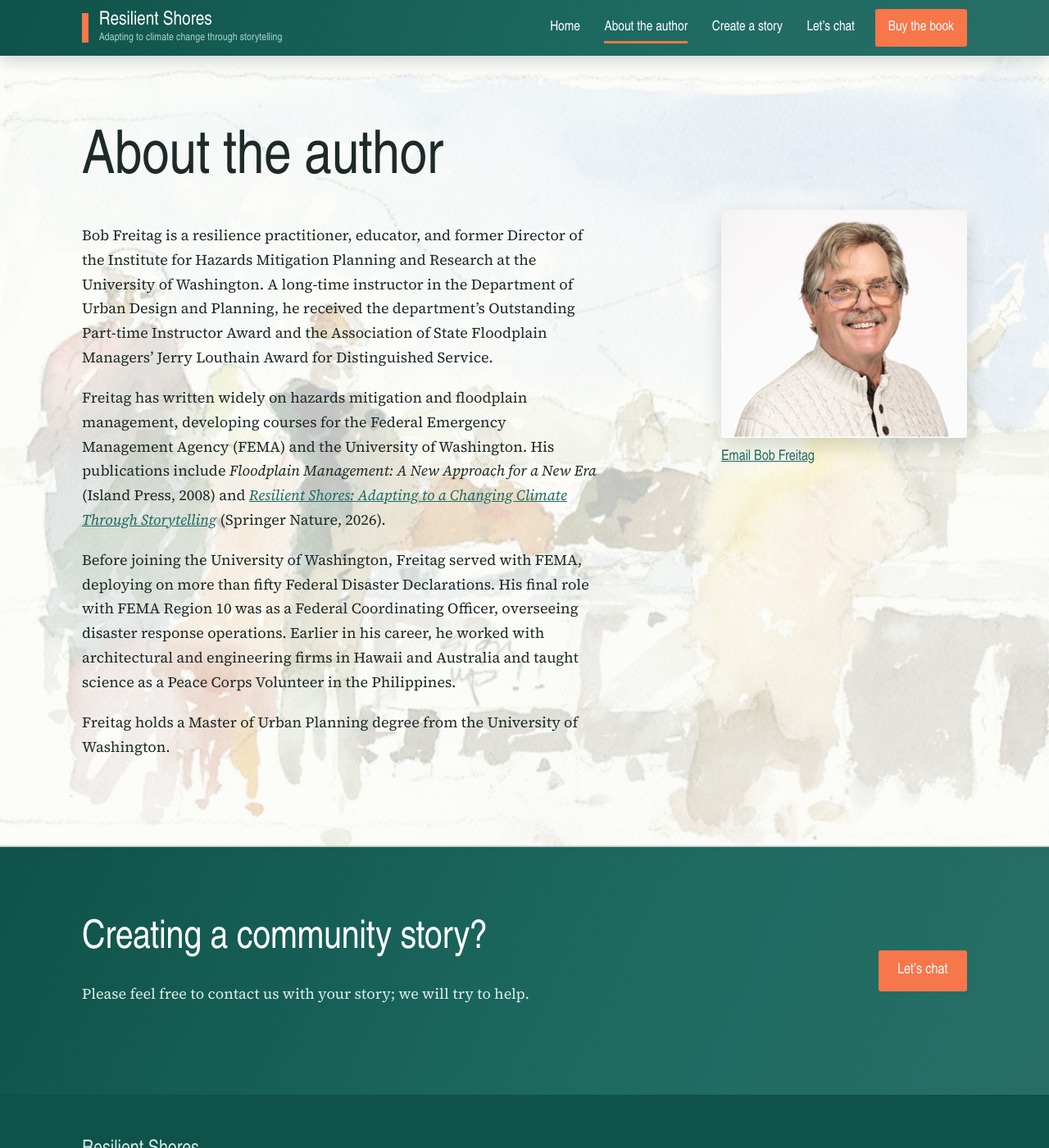
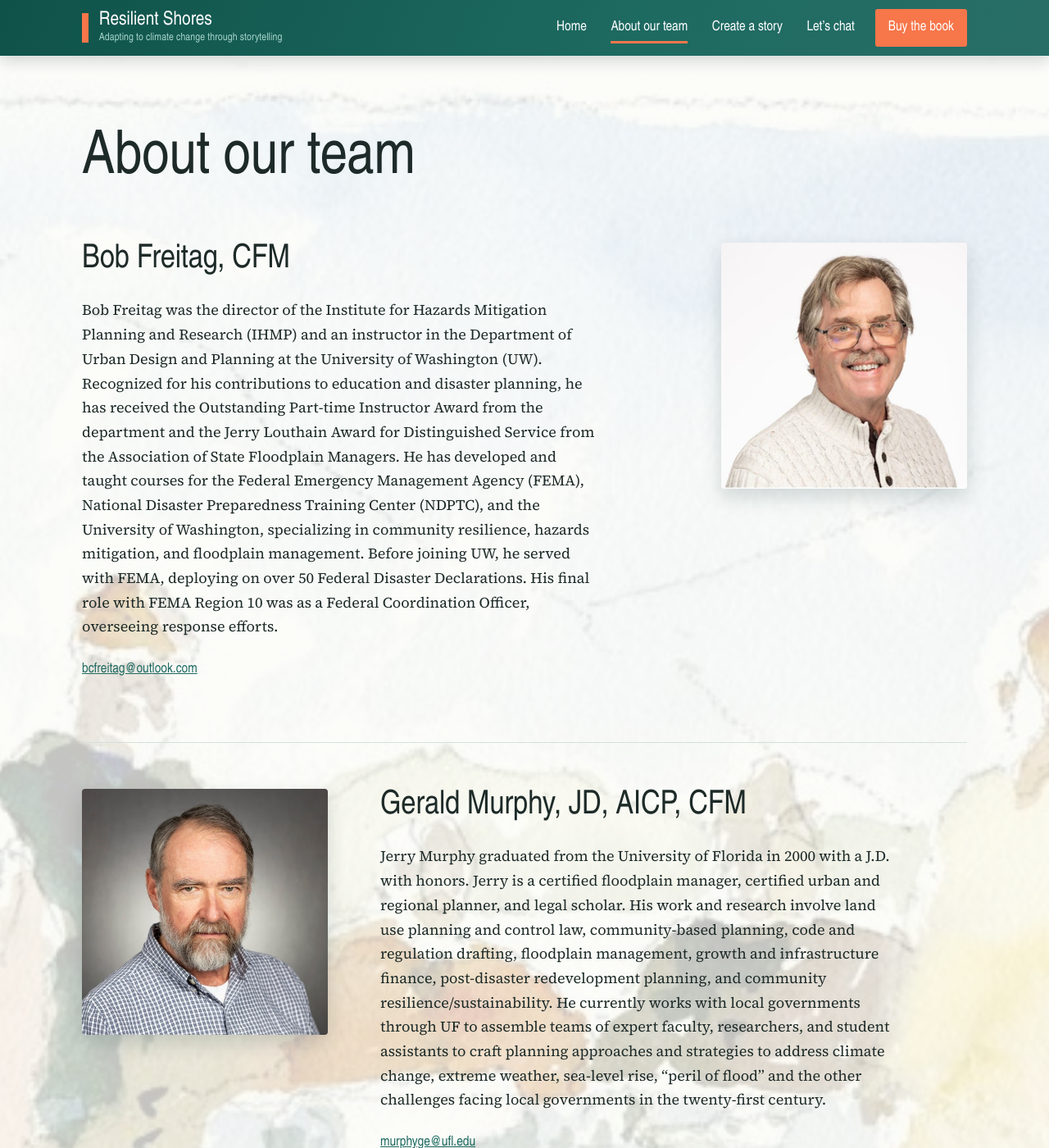
Before and after one commit to georgefreitag/resilient-shores, a Jekyll site: the page built from about/index.html, in a window 1280 px wide and 1400 px high. Shown: the whole window at 82% size. Built offline with Jekyll 4.4.1, drawn with Linux system fonts in a browser that asks for light colours; some web fonts are replaced; some of the changed text lies outside the part shown.

Commit message:
adding about our team, 3 bios

```diff
--- a/_data/navigation.yml
+++ b/_data/navigation.yml
@@ -1,7 +1,7 @@
 # Main navigation (header and footer). Add, remove, or reorder links here.
 - title: Home
   url: /
-- title: About the author
+- title: About our team
   url: /about/
 - title: Create a story
   url: /create-a-story/
--- /dev/null
+++ b/_data/team.yml
@@ -0,0 +1,59 @@
+# Team members on the About our team page, in display order.
+# Photos alternate sides automatically (1st right, 2nd left, 3rd right...).
+# Photos live in assets/images/team/ and display as squares.
+
+- id: bob-freitag
+  name: Bob Freitag
+  credentials: CFM
+  email: bcfreitag@outlook.com
+  photo: /assets/images/team/bob-freitag.jpg
+  width: 600
+  height: 555
+  alt: Portrait of Bob Freitag, smiling, wearing glasses and a cream cable-knit sweater
+  bio:
+    - >-
+      Bob Freitag was the director of the Institute for Hazards Mitigation Planning and Research (IHMP)
+      and an instructor in the Department of Urban Design and Planning at the University of Washington (UW).
+      Recognized for his contributions to education and disaster planning, he has received the Outstanding
+      Part-time Instructor Award from the department and the Jerry Louthain Award for Distinguished Service
+      from the Association of State Floodplain Managers. He has developed and taught courses for the Federal
+      Emergency Management Agency (FEMA), National Disaster Preparedness Training Center (NDPTC), and the
+      University of Washington, specializing in community resilience, hazards mitigation, and floodplain
+      management. Before joining UW, he served with FEMA, deploying on over 50 Federal Disaster Declarations.
+      His final role with FEMA Region 10 was as a Federal Coordination Officer, overseeing response efforts.
+
+- id: gerald-murphy
+  name: Gerald Murphy
+  credentials: JD, AICP, CFM
+  email: murphyge@ufl.edu
+  photo: /assets/images/team/gerald-murphy.jpg
+  width: 600
+  height: 599
+  alt: Portrait of Gerald Murphy, with gray hair and a beard, wearing a blue checked shirt
+  bio:
+    - >-
+      Jerry Murphy graduated from the University of Florida in 2000 with a J.D. with honors. Jerry is a
+      certified floodplain manager, certified urban and regional planner, and legal scholar. His work and
+      research involve land use planning and control law, community-based planning, code and regulation
+      drafting, floodplain management, growth and infrastructure finance, post-disaster redevelopment
+      planning, and community resilience/sustainability. He currently works with local governments through
+      UF to assemble teams of expert faculty, researchers, and student assistants to craft planning
+      approaches and strategies to address climate change, extreme weather, sea-level rise, “peril of flood”
+      and the other challenges facing local governments in the twenty-first century.
+
+- id: jeana-gomez
+  name: Jeana Gomez
+  credentials: CFM
+  email: wiserjc@gmail.com
+  photo: /assets/images/team/jeana-gomez.jpg
+  width: 600
+  height: 600
+  alt: Black-and-white portrait of Jeana Gomez, smiling, wearing round glasses
+  bio:
+    - >-
+      Currently, Jeana Gomez serves as Director of Resilience & Adaptation for the Center for Planning
+      Excellence (CPEX) in Louisiana. She has spent more than 15 years working at the intersection of climate
+      resilience, cultural identity, and community well-being. Her work has included collaborations with local
+      governments, nonprofits, community coalitions, and FEMA across the United States, including coastal
+      Louisiana, Miami, and the Pacific Northwest. She is trained in Applied Strategic Foresight and
+      specializes in climate resilience, adaptation, coalition building, and cultural preservation.
--- a/about/index.html
+++ b/about/index.html
@@ -1,22 +1,27 @@
 ---
-title: "About the author, Bob Freitag"
-description: "Bob Freitag is a resilience practitioner, educator, and former FEMA Federal Coordinating Officer, and the author of Resilient Shores."
+title: "About our team"
+description: "Meet the Resilient Shores team: Bob Freitag, Gerald Murphy, and Jeana Gomez, specialists in floodplain management, community planning, and climate resilience."
 permalink: /about/
 ---
   <section class="wash">
-    <div class="wrap two-col">
-      <div class="prose">
-        <h1>About the author</h1>
-        <p>Bob Freitag is a resilience practitioner, educator, and former Director of the Institute for Hazards Mitigation Planning and Research at the University of Washington. A long-time instructor in the Department of Urban Design and Planning, he received the department’s Outstanding Part-time Instructor Award and the Association of State Floodplain Managers’ Jerry Louthain Award for Distinguished Service.</p>
-        <p>Freitag has written widely on hazards mitigation and floodplain management, developing courses for the Federal Emergency Management Agency (FEMA) and the University of Washington. His publications include <i>Floodplain Management: A New Approach for a New Era</i> (Island Press, 2008) and <a href="{{ site.springer_url }}" target="_blank" rel="noopener"><i>Resilient Shores: Adapting to a Changing Climate Through Storytelling</i></a> (Springer Nature, 2026).</p>
-        <p>Before joining the University of Washington, Freitag served with FEMA, deploying on more than fifty Federal Disaster Declarations. His final role with FEMA Region 10 was as a Federal Coordinating Officer, overseeing disaster response operations. Earlier in his career, he worked with architectural and engineering firms in Hawaii and Australia and taught science as a Peace Corps Volunteer in the Philippines.</p>
-        <p>Freitag holds a Master of Urban Planning degree from the University of Washington.</p>
+    <div class="wrap">
+      <h1>About our team</h1>
+      <div class="team">
+        {%- for person in site.data.team %}
+        {%- assign side = forloop.index | modulo: 2 %}
+        <article class="member{% if side == 0 %} flip{% endif %}" id="{{ person.id }}">
+          <div class="member-text prose">
+            <h2>{{ person.name }}{% if person.credentials %}, {{ person.credentials }}{% endif %}</h2>
+            {%- for para in person.bio %}
+            <p>{{ para }}</p>
+            {%- endfor %}
+            <p class="member-email"><a href="mailto:{{ person.email }}">{{ person.email }}</a></p>
+          </div>
+          <figure class="member-photo">
+            <img src="{{ person.photo | relative_url }}" width="{{ person.width }}" height="{{ person.height }}" alt="{{ person.alt }}" loading="lazy">
+          </figure>
+        </article>
+        {%- endfor %}
       </div>
-      <aside class="sticky-aside">
-        <figure>
-          <img class="portrait-img" src="{{ '/assets/images/author/bob-freitag.jpg' | relative_url }}" width="600" height="555" alt="Portrait of Bob Freitag, smiling, wearing glasses and a cream cable-knit sweater">
-          <figcaption><a href="mailto:{{ site.author_email }}">Email Bob Freitag</a></figcaption>
-        </figure>
-      </aside>
     </div>
   </section>
--- a/assets/css/main.css
+++ b/assets/css/main.css
@@ -240,6 +240,20 @@ legend{font-family:var(--display);font-size:1.05rem;font-weight:500;margin-botto
 .ws-scale{position:relative;margin-top:1rem}
 .ws-scale > .worksheet{width:1040px;max-width:none;padding:2.5rem;transform-origin:0 0}
 
+/* About our team */
+.team{margin-top:1rem}
+.member{display:grid;grid-template-columns:minmax(0,1fr) 300px;gap:clamp(2rem,5vw,4.5rem);align-items:start;padding:clamp(2.5rem,5vw,3.5rem) 0;border-top:1px solid var(--line)}
+.member:first-child{border-top:0;padding-top:1.5rem}
+.member.flip{grid-template-columns:300px minmax(0,1fr)}
+.member.flip .member-photo{order:-1}
+.member h2{font-size:clamp(1.9rem,3.4vw,2.5rem);margin-bottom:.6em}
+.member-email{font-family:var(--display);font-size:1.05rem;margin-top:1.5rem}
+.member-photo img{width:100%;aspect-ratio:1;object-fit:cover;object-position:50% 25%;border-radius:4px;box-shadow:0 10px 24px rgba(8,40,36,.16)}
+@media (max-width:860px){
+  .member,.member.flip{grid-template-columns:1fr;gap:1.5rem}
+  .member .member-photo,.member.flip .member-photo{order:-1;max-width:240px}
+}
+
 /* Footer */
 footer{background:var(--cove);color:#d5ebe6;padding:3rem 0 2.5rem;font-family:var(--display)}
 footer .wrap{display:grid;grid-template-columns:1fr auto;gap:2rem;align-items:end}
```
Also changed, not shown: assets/images/team/bob-freitag.jpg (renamed from assets/images/author/bob-freitag.jpg), assets/images/team/gerald-murphy.jpg (added), assets/images/team/jeana-gomez.jpg (added).
